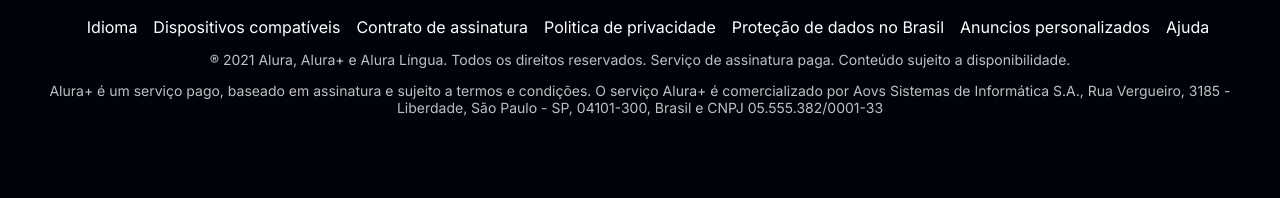
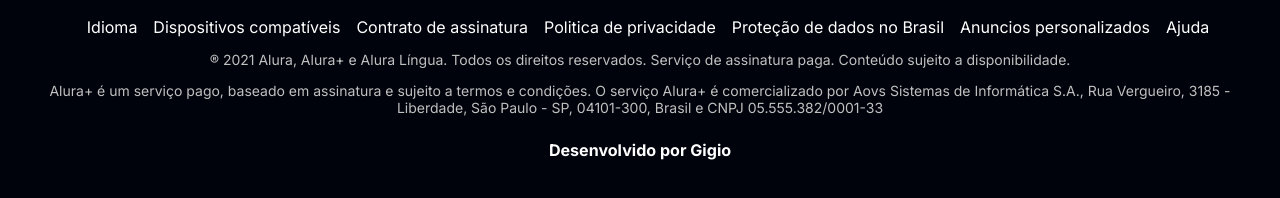
Before and after one commit to GeovaneFarias/alura-plus, a plain HTML site: page index.html in a window 1280 px wide. Shown: the part 3677-3875 px from the top of the page. Drawn offline with Linux system fonts and the light colour scheme.

Commit message:
estilizado

```diff
--- a/index.html
+++ b/index.html
@@ -99,10 +99,9 @@
             O serviço Alura+ é comercializado por Aovs Sistemas de Informática S.A.,
             Rua Vergueiro, 3185 - Liberdade, São Paulo - SP, 04101-300, Brasil e CNPJ 05.555.382/0001-33
         </p>
+        <div class="creditos">
+            <h6 class="credito__texto">Desenvolvido por Gigio</h6>
+        </div>
     </footer>
-
-
-
-
 </body>
 </html>
--- a/style/style.css
+++ b/style/style.css
@@ -161,3 +161,10 @@
 .lista__link a:hover{
     color: var(--botao-azul);
 }
+
+.creditos{
+    color: var(--cor-primaria);
+    text-align: center;
+    margin: 1em 0 1em 0;
+    font-size: 24px;
+}
```
